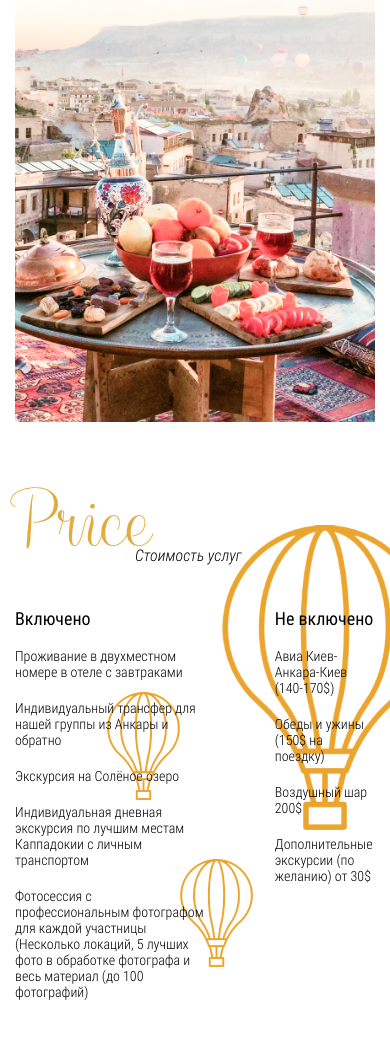
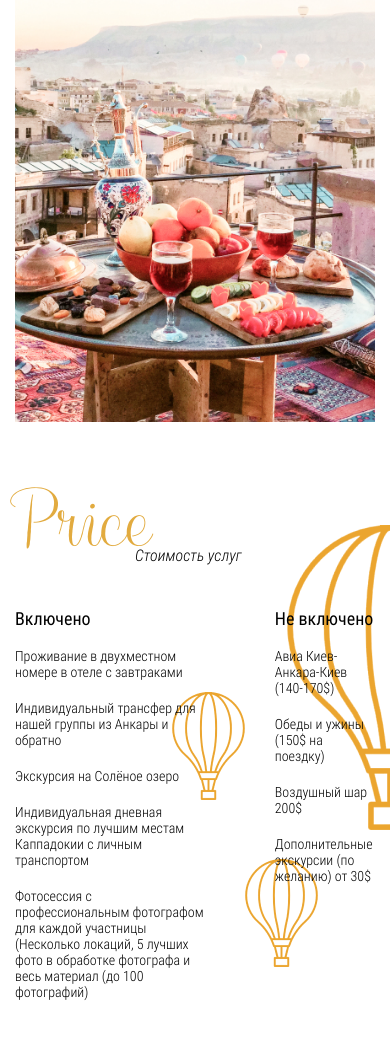
Before and after one commit to Lado923/kappadokia, a plain HTML site: page index.html in a window 390 px wide. Shown: the part 4296-5334 px from the top of the page. Drawn offline with Linux system fonts and the light colour scheme; some packages are replaced by stand-ins of ours; a script that the page names is missing; files whose address does not match are found by name.

Commit message:
doc: add some adaptive styles to price section

```diff
--- a/css/style.css
+++ b/css/style.css
@@ -830,7 +830,7 @@ font-size: 70%;
     }
 
     .price {
-        background-position: center right -55%;
+        background-position: center right -103px;
     }
 
     .price__on-title, .price__off-title {
```
